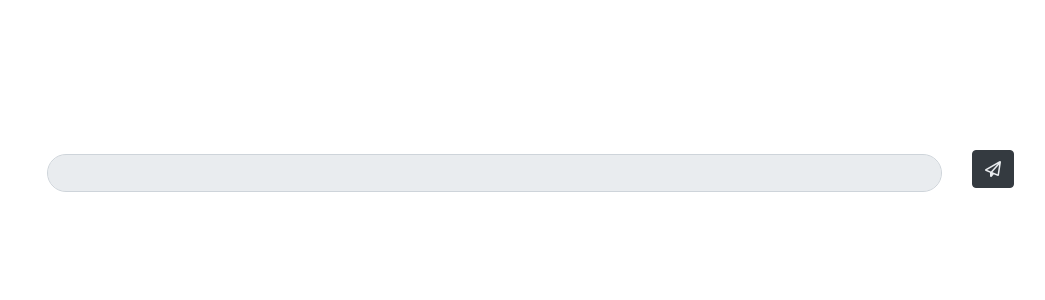
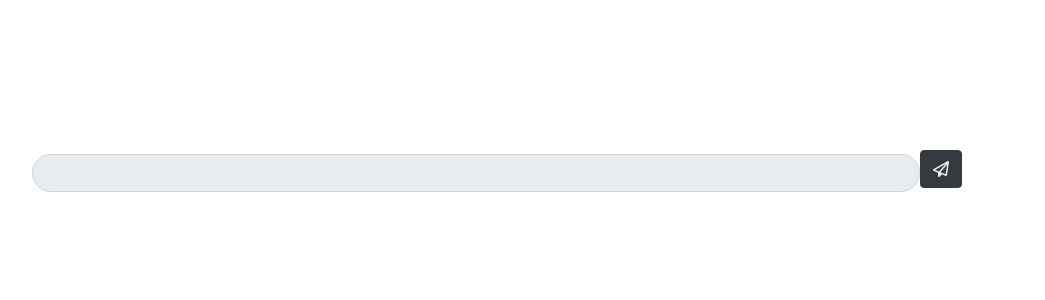
Before and after one commit to anacodes/messenger, a Flask app: template templates/messages.html in a window 1280 px wide. Shown: the part 56-356 px from the top of the page, without its empty margins (103-1148 px from the left). Run offline with Flask 2, Linux system fonts and the light colour scheme; the template is opened without the code that fills it: values that come from a table or form of the project are taken from there, others are empty; some libraries are stand-ins or nearby versions.

Commit message:
Minor Changes

```diff
--- a/app.py
+++ b/app.py
@@ -1,3 +1,4 @@
+#!/usr/bin/python
 from flask import Flask, render_template, redirect, url_for, flash, request, session, logging
 from wtforms import Form, PasswordField, StringField, validators
 from flask_mysqldb import MySQL
@@ -34,8 +35,21 @@ def logout():
 
 @app.route('/')
 @app.route('/home')
+@is_logged_in
 def home():
     return render_template('home.html', user=session['username'])
+
+# @app.route('/')
+# @app.route('/home')
+# # @is_logged_in
+# def home(logg):
+#     if logg:
+#         user = session['username']
+#     else:
+#         user = "ASDF"
+#     return render_template('home.html', user=user)
+
+
 
 class RegisterForm(Form):
     firstname = StringField('First Name', [validators.Length(min=1, max=30), validators.DataRequired()])
@@ -89,11 +103,11 @@ def login():
                 return redirect(url_for('home'))
             else:
                 error = "Password is wrong"
-                return render_template('login.html', error=error)
+                return render_template('login.html', error=error, form=form) #as
             cur.close()
         else:
             error = "Username not found. Enter correct username or register"
-            return render_template('login.html', error=error)
+            return render_template('login.html', error=error, form=form) #as
     return render_template('login.html', form=form)
 
 class MessageForm(Form):
--- a/templates/allchats.html
+++ b/templates/allchats.html
@@ -6,7 +6,7 @@
     {% for name in names %}
         <div class="container" style="margin:5px 10px 5px 200px; display:flex; justify-content: flex-start;">
             <div class="row" style="background-color: rgb(233,236,239);border-radius: 50px; padding:20px;">
-            <a href="/messages/{{user}}/{{name}}/" style="color:rgba(0, 0, 0, 0.746); cursor: pointer;">{{ name }}</a>
+            <a href="/messages/{{user}}/{{name}}/#last" style="color:rgba(0, 0, 0, 0.746); cursor: pointer;">{{ name }}</a>
             </div>
         </div>
         <div class="container" style="margin:3px 10px 3px 180px;">
--- a/templates/home.html
+++ b/templates/home.html
@@ -2,7 +2,9 @@
 
 {% block body %}
  <div class="jumbotron text-center" style="margin-top: 100px;">
-     <p>{{ session['username']}}</p>
+    {% if user %}
+    <p>{{ user }}</p>
+    {% endif %}
      <p>ANAGHA INFO</p>
 
 {{chats}}
--- a/templates/messages.html
+++ b/templates/messages.html
@@ -31,12 +31,14 @@
    <form method="POST" action="" >
    <div class="container" style="margin: 50px 50px 70px 50px;">
        <div class="row">
-           <div class="col-lg-10" style="display:flex; align-items: center;">
+           <!-- <div class="col-lg-10" style="display:flex; align-items: center;"> -->
+                <div style="display:flex; align-items: center; width:80%;">
             {% from "includes/_formhelpers.html" import render_field %}
             {{render_field(form.msgg, class_="form-control", style="background-color:rgb(233,236,239); border-radius: 60px;")}}
            </div>
-           <div class="col-lg-1" style="display:flex; align-items: center;">
-                <button id="as" type="submit" class="btn btn btn-dark mb-2" style="color:rgb(233, 236, 239);"><i class="far fa-paper-plane"></i></button>
+           <!-- <div class="col-lg-1" style="display:flex; align-items: center;"> -->
+                <div style="display:flex; align-items: center; width:2%;">
+                <button id="last" type="submit" class="btn btn btn-dark mb-2" style="color:rgb(233, 236, 239);"><i class="far fa-paper-plane"></i></button>
            </div>
        </div>
    </div>
```
